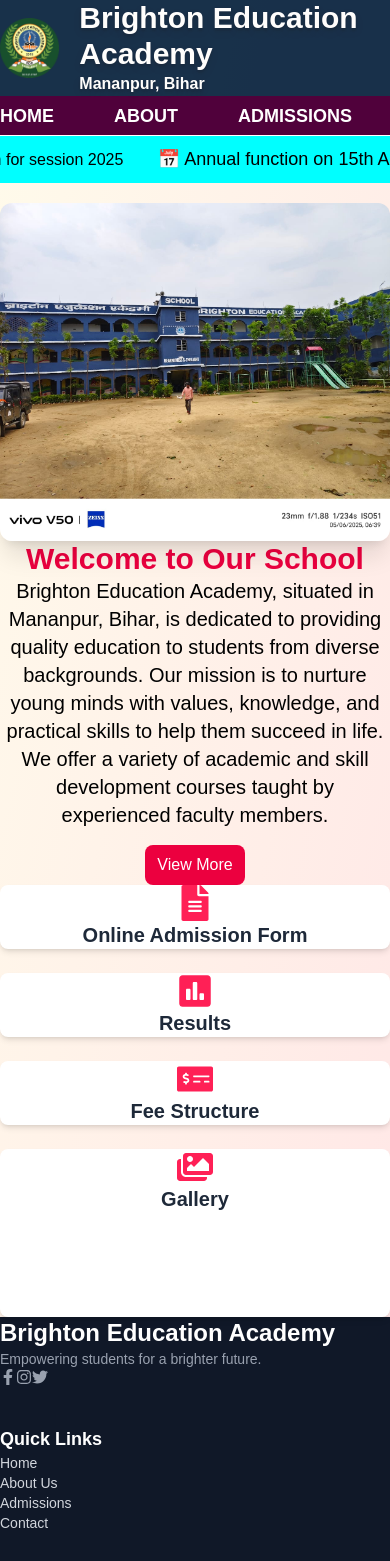
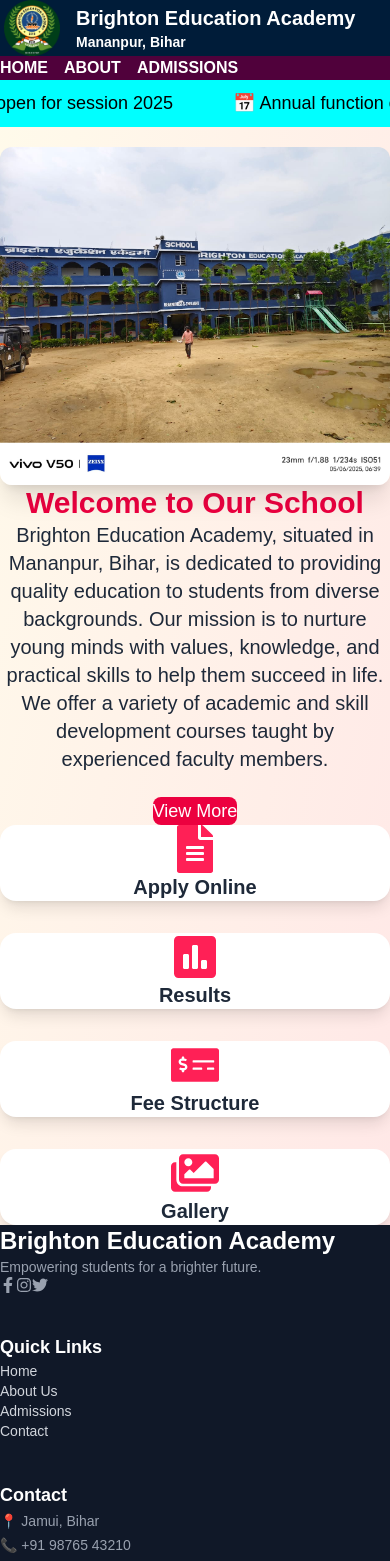
Before and after one commit to ritikishere/SchoolDemo, a React (Vite) app: page / in a window 390 px wide. Shown: the top 1561 px of the page. Built offline with nearby package versions, Linux system fonts and the light colour scheme.

Commit message:
again updated

```diff
--- a/src/Components/Header.jsx
+++ b/src/Components/Header.jsx
@@ -1,73 +1,84 @@
-import React, { useState } from 'react'
-import { Link } from 'react-router-dom'
+import React, { useState, useEffect } from 'react';
+import { Link } from 'react-router-dom';
 
 const Header = () => {
+  const [showAdmissions, setShowAdmissions] = useState(false);
+  const [isMobile, setIsMobile] = useState(false);
 
-
-
+  // Track screen width to detect mobile
+  useEffect(() => {
+    const handleResize = () => {
+      setIsMobile(window.innerWidth < 768);
+    };
+    handleResize(); // Run initially
+    window.addEventListener('resize', handleResize);
+    return () => window.removeEventListener('resize', handleResize);
+  }, []);
 
   return (
     <div>
-
-
-    <div className="flex items-center gap-5 bg-[#001c39] opacity-90  ">
-  <div className="w-20 flex items-center justify-center">
-    <img
-      src="/images/LogoSchool.png"
-      alt="Student"
-      className="w-16"
-    />
+      {/* Top Header */}
+      <div className="flex flex-wrap items-center gap-3 bg-[#001c39] p-3">
+        <div className="w-16 flex items-center justify-center">
+          <img src="/images/LogoSchool.png" alt="Student" className="w-14" />
         </div>
-
-  <div>
-    <h1 className="text-3xl font-bold text-[#FFFFFF] text-shadow-lg shadow-black ">Brighton Education Academy</h1>
-    <div>
-      <h3 className="font-semibold text-[#FFFFFF] text-shadow-lg shadow-black ">Mananpur, Bihar</h3>
-    </div>
+        <div className="text-white">
+          <h1 className="text-xl md:text-3xl font-bold">Brighton Education Academy</h1>
+          <h3 className="text-sm md:text-base font-semibold">Mananpur, Bihar</h3>
         </div>
       </div>
 
-      <div className='flex ml-5 gap-15 items-center bg-[#50013b] text-white border-b-white border-b-1 h-10 px-3'>
-     <Link to="/" className="font-bold text-lg" >HOME</Link>
-     <Link to="/about" className="font-bold text-lg" >ABOUT</Link>
+      {/* Nav Bar */}
+      <div className="flex flex-wrap items-center gap-4 bg-[#50013b] text-white px-4 py-2">
+        <Link to="/" className="font-bold text-base md:text-lg">HOME</Link>
+        <Link to="/about" className="font-bold text-base md:text-lg">ABOUT</Link>
 
+        {/* ADMISSIONS dropdown */}
+        <div
+          className={`relative ${!isMobile ? "group" : ""}`}
+          onClick={() => isMobile && setShowAdmissions(!showAdmissions)}
+        >
+          <button className="font-bold text-base md:text-lg focus:outline-none">
+            ADMISSIONS
+          </button>
 
-
- <div className="relative group inline-block">
-  <button className="font-bold text-lg">ADMISSIONS</button>
-
-  <div className="absolute left-0 mt-2 shadow-lg
-                  opacity-0 group-hover:opacity-100 invisible group-hover:visible
-                  transition-opacity duration-300 z-10">
-    <div className="flex flex-col gap-2 bg-[#325652] rounded overflow-hidden border text-white border-gray-300">
-      <Link to="/admission/apply"
-
-
-      className="p-2 text-sm text-left border-b border-r border-gray-300 hover:underline hover:bg-blue-500">
+          <div
+            className={`
+              absolute left-0 mt-2 bg-[#325652] border border-gray-300 rounded shadow-lg z-50 w-48 flex flex-col
+              ${isMobile ? (showAdmissions ? 'block' : 'hidden') : 'invisible opacity-0 group-hover:visible group-hover:opacity-100 transition-opacity duration-300'}
+            `}
+          >
+            <Link
+              to="/admission/apply"
+              className="p-2 text-sm hover:underline hover:bg-blue-500 border-b border-gray-300"
+              onClick={() => setShowAdmissions(false)}
+            >
               APPLY ONLINE
             </Link>
-      <Link to="/admission/feestructure" className="p-2 text-sm text-left border-b border-r border-gray-300 hover:underline hover:bg-green-500">
+            <Link
+              to="/admission/feestructure"
+              className="p-2 text-sm hover:underline hover:bg-green-500 border-b border-gray-300"
+              onClick={() => setShowAdmissions(false)}
+            >
               FEE STRUCTURE
             </Link>
-      <button className="p-2 text-sm text-left border-b border-r border-gray-300 hover:underline hover:bg-amber-500">
+            <button
+              className="p-2 text-sm hover:underline hover:bg-amber-500 border-b border-gray-300 text-left"
+              onClick={() => setShowAdmissions(false)}
+            >
               HOSTEL FEE
             </button>
-      <button className="p-2 text-sm text-left border-r border-gray-300 hover:underline hover:bg-pink-500">
+            <button
+              className="p-2 text-sm hover:underline hover:bg-pink-500 text-left"
+              onClick={() => setShowAdmissions(false)}
+            >
               APPLY FOR HOSTEL
             </button>
           </div>
         </div>
       </div>
+    </div>
+  );
+};
 
-
-
-
-
-      </div>
-
-
-    </div>
-  )
-}
-
-export default Header
+export default Header;
--- a/src/Components/Home.jsx
+++ b/src/Components/Home.jsx
@@ -45,6 +45,8 @@ function addKeyframes() {
   }
 }
 
+// ... (rest of the imports remain same)
+
 export default function Home() {
   const [paused, setPaused] = useState(false);
   const [currentIndex, setCurrentIndex] = useState(0);
@@ -58,20 +60,17 @@ export default function Home() {
 
   useEffect(() => {
     addKeyframes();
-
     const timer = setInterval(() => {
       setCurrentIndex((prev) => (prev + 1) % images.length);
     }, 3000);
-
     return () => clearInterval(timer);
   }, []);
 
   return (
-    <div className="font-poppins bg-gradient-to-br from-amber-50 to-rose-100 min-h-screen">
-
+    <div className="font-poppins bg-gradient-to-br from-amber-50 to-rose-100 min-h-screen flex flex-col">
       <Header />
 
-      {/* 🔔 Marquee Notification */}
+      {/* 🔔 Marquee */}
       <nav
         style={styles.wrapper}
         onMouseEnter={() => setPaused(true)}
@@ -83,13 +82,13 @@ export default function Home() {
             ...(paused ? styles.marqueePaused : {}),
           }}
         >
-          <Link to="/admission/apply">📢 Admission open for session 2025 </Link>
+          <Link to="/admission/apply" style={styles.link}>📢 Admission open for session 2025 </Link>
           <a href="#" style={styles.link}>📅 Annual function on 15th April </a>
           <a href="#" style={styles.link}>🏫 School timings updated for summer season</a>
         </div>
       </nav>
 
-      {/* 🖼️ Image Slideshow Section */}
+      {/* 🖼️ Slideshow */}
       <div className="flex justify-center mt-6">
         <div className="w-full max-w-4xl h-[40vh] sm:h-[50vh] relative overflow-hidden rounded-xl shadow-xl">
           {images.map((img, index) => (
@@ -102,8 +101,6 @@ export default function Home() {
               }`}
             />
           ))}
-
-          {/* 🔘 Dots */}
           <div className="absolute bottom-5 left-1/2 transform -translate-x-1/2 flex gap-2">
             {images.map((_, index) => (
               <div
@@ -118,53 +115,57 @@ export default function Home() {
       </div>
 
       {/* 🎉 Welcome Message */}
-      <div className="p-6 text-center mt-10 ">
+      <div className="p-6 text-center mt-10">
         <h1 className="text-3xl sm:text-4xl font-bold text-rose-600">Welcome to Our School</h1>
-      <div className='flex flex-col justify-center items-center gap-4 '>
-        <p className='text-xl '>
-          Brighton Education Academy, situated in Mananpur, Bihar, is dedicated to providing quality education to students from diverse backgrounds. Our mission is to nurture young minds with values, knowledge, and practical skills to help them succeed in life. We offer a variety of academic and skill development courses taught by experienced faculty members.
-        </p>
-        <Link to="/about" className='bg-rose-600 rounded-lg w-25 h-10 flex items-center justify-center text-white'>View More</Link>
+        <div className="flex flex-col justify-center items-center gap-6 mt-4">
+          <p className='text-xl text-gray-800 max-w-4xl'>
+            Brighton Education Academy, situated in Mananpur, Bihar, is dedicated to providing quality education to students from diverse backgrounds. Our mission is to nurture young minds with values, knowledge, and practical skills to help them succeed in life. We offer a variety of academic and skill development courses taught by experienced faculty members.
+          </p>
+          <Link
+            to="/about"
+            className="px-6 py-2 bg-rose-600 text-white rounded-lg text-lg hover:bg-rose-700 transition"
+          >
+            View More
+          </Link>
         </div>
-
       </div>
 
       {/* 👇 Cards Section */}
-      <div className="max-w-6xl mx-auto px-4 mt-12 mb-20 grid grid-cols-1 sm:grid-cols-2 md:grid-cols-4 gap-6">
-        <a
-          href="/admission/apply"
-          className="flex flex-col items-center bg-white rounded-lg shadow-md p-6 cursor-pointer transform transition-transform duration-300 hover:scale-105 hover:shadow-xl"
+      <div className="max-w-6xl mx-auto px-4 mt-16 mb-32 grid grid-cols-1 sm:grid-cols-2 md:grid-cols-4 gap-8">
+        <Link
+          to="/admission/apply"
+          className="flex flex-col items-center bg-white rounded-2xl shadow-lg p-8 cursor-pointer transform transition-transform duration-300 hover:scale-105 hover:shadow-xl"
         >
-          <FaFileAlt className="text-4xl text-rose-500 mb-4" />
-          <h3 className="text-xl font-semibold text-gray-800 text-center">Online Admission Form</h3>
-        </a>
+          <FaFileAlt className="text-5xl text-rose-500 mb-4" />
+          <h3 className="text-xl font-semibold text-gray-800 text-center">Apply Online</h3>
+        </Link>
 
-        <a
-          href="/results"
-          className="flex flex-col items-center bg-white rounded-lg shadow-md p-6 cursor-pointer transform transition-transform duration-300 hover:scale-105 hover:shadow-xl"
+        <Link
+          to="/results"
+          className="flex flex-col items-center bg-white rounded-2xl shadow-lg p-8 cursor-pointer transform transition-transform duration-300 hover:scale-105 hover:shadow-xl"
         >
-          <FaPoll className="text-4xl text-rose-500 mb-4" />
+          <FaPoll className="text-5xl text-rose-500 mb-4" />
           <h3 className="text-xl font-semibold text-gray-800 text-center">Results</h3>
-        </a>
+        </Link>
 
-        <a
-          href="/admission/feestructure"
-          className="flex flex-col items-center bg-white rounded-lg shadow-md p-6 cursor-pointer transform transition-transform duration-300 hover:scale-105 hover:shadow-xl"
+        <Link
+          to="/admission/feestructure"
+          className="flex flex-col items-center bg-white rounded-2xl shadow-lg p-8 cursor-pointer transform transition-transform duration-300 hover:scale-105 hover:shadow-xl"
         >
-          <FaMoneyCheckAlt className="text-4xl text-rose-500 mb-4" />
+          <FaMoneyCheckAlt className="text-5xl text-rose-500 mb-4" />
           <h3 className="text-xl font-semibold text-gray-800 text-center">Fee Structure</h3>
-        </a>
+        </Link>
 
-        <a
-          href="/gallery"
-          className="flex flex-col items-center bg-white rounded-lg shadow-md p-6 cursor-pointer transform transition-transform duration-300 h-[20vh] hover:scale-105 hover:shadow-xl"
+        <Link
+          to="/gallery"
+          className="flex flex-col items-center bg-white rounded-2xl shadow-lg p-8 cursor-pointer transform transition-transform duration-300 hover:scale-105 hover:shadow-xl"
         >
-          <FaImages className="text-4xl text-rose-500 mb-4" />
+          <FaImages className="text-5xl text-rose-500 mb-4" />
           <h3 className="text-xl font-semibold text-gray-800 text-center">Gallery</h3>
-        </a>
+        </Link>
       </div>
 
-      <Footer/>
+      <Footer />
     </div>
   );
 }
```
Lines whose indentation alone changed are shown as unchanged.
